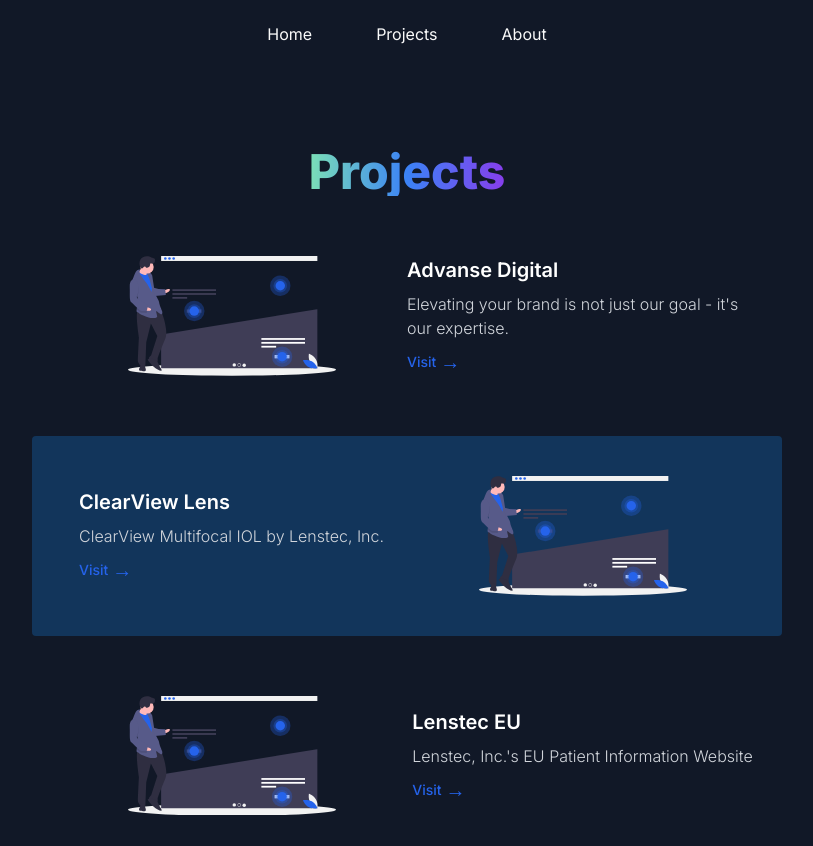
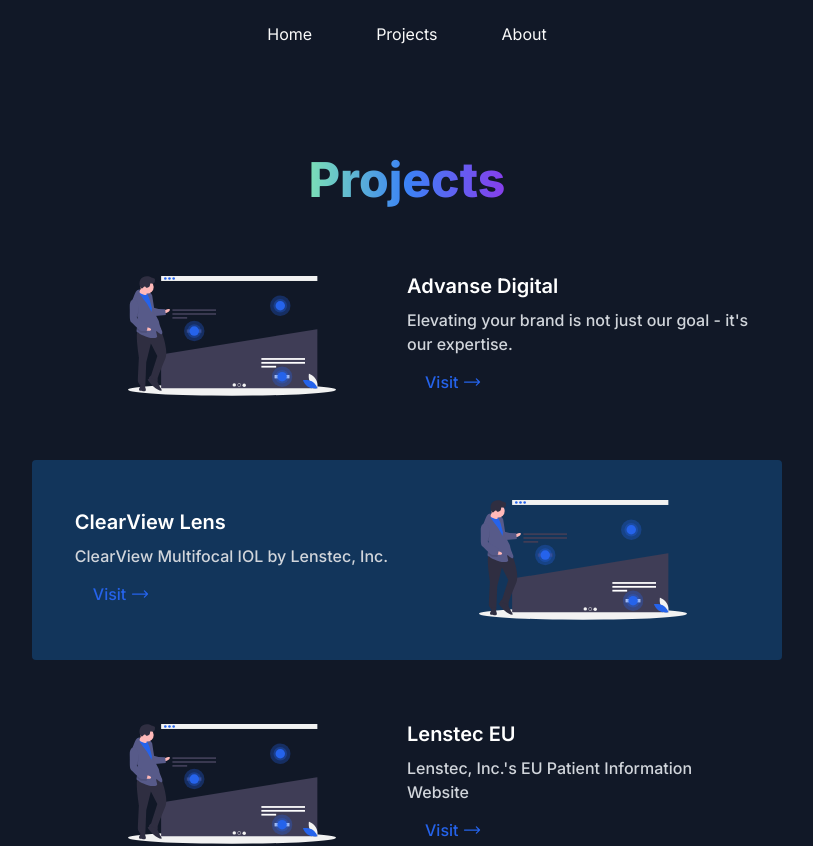
Before and after one commit to sammateo/portfolio-update, a Next.js app: page /projects in a window 1280 px wide. Shown: the top 846 px of the page, without its empty margins (233-1046 px from the left). Built offline with nearby package versions, Linux system fonts and the light colour scheme.

Commit message:
small tweaks

```diff
--- a/app/projects/page.tsx
+++ b/app/projects/page.tsx
@@ -8,7 +8,7 @@ export default function page() {
 		<div>
 			<Navigation />
 			<div className=" md:mt-20">
-				<h1 className="bg-gradient-to-r from-green-300 via-blue-500 to-purple-600 bg-clip-text text-center w-fit mx-0 md:mx-auto text-3xl px-4 font-extrabold text-transparent sm:text-5xl">
+				<h1 className="bg-gradient-to-r from-green-300 via-blue-500 to-purple-600 bg-clip-text text-center w-fit mx-0 md:mx-auto text-3xl px-4 py-2 font-extrabold text-transparent sm:text-5xl">
 					Projects
 				</h1>
 				<div className="[&>*:nth-child(even)]:bg-[#12355B]">
--- a/components/navigation/Navigation.tsx
+++ b/components/navigation/Navigation.tsx
@@ -36,7 +36,13 @@ export default function Navigation() {
 					</Link>
 				))}
 			</div>
-			<div className="flex justify-end md:hidden bg-gray-900 text-blue-600 py-4 px-4">
+			<div className="flex items-center justify-between md:hidden bg-gray-900 text-blue-600 py-4 pe-4">
+				<Link
+					href={"/"}
+					className="bg-gradient-to-r from-green-300 via-blue-500 to-purple-600 transition-all duration-1000 ease-in-out bg-clip-text text-center w-fit mx-0 md:mx-auto text-xl px-4 py-2 font-extrabold text-transparent"
+				>
+					Mateo Sam
+				</Link>
 				<CgMenuRightAlt
 					size={35}
 					className=" cursor-pointer"
--- a/components/projects/ProjectRow.tsx
+++ b/components/projects/ProjectRow.tsx
@@ -1,7 +1,7 @@
 import React from "react";
 import { ProjectInterface } from "./Projects";
-import AboutImage from "../about/AboutImage";
-
+import { FaArrowRightLong } from "react-icons/fa6";
+import { HiArrowLongRight } from "react-icons/hi2";
 export default function ProjectRow({
 	id,
 	title,
@@ -276,19 +276,21 @@ export default function ProjectRow({
 			</div>
 			<div className="text-white flex flex-col gap-y-2 group-[:nth-of-type(even)]:order-1 mx-auto">
 				<h2 className=" font-semibold text-white text-xl">{title}</h2>
-				<p className=" font-light text-gray-300">{description}</p>
+				<p className=" font-medium text-gray-300">{description}</p>
 				<a
 					href={url}
 					target="_blank"
 					rel="noreferrer"
-					className="w-fit group inline-flex items-center gap-1 text-sm font-medium text-blue-600"
+					className="w-fit group inline-flex items-center gap-1 text-md font-medium text-blue-600 border-2 border-transparent hover:border-blue-600 rounded-full py-1 px-4 transition-all duration-500 ease-out"
 				>
 					Visit
 					<span
 						aria-hidden="true"
-						className="block transition-all text-xl font-bold group-hover:ms-0.5 rtl:rotate-180"
+						className="block transition-all text-xl font-bold group-hover:ms-1 rtl:rotate-180"
 					>
-						&rarr;
+						{/* <FaArrowRightLong /> */}
+						<HiArrowLongRight />
+						{/* &rarr; */}
 					</span>
 				</a>
 				{/* <a href={github} target="_blank" rel="noreferrer">
```
